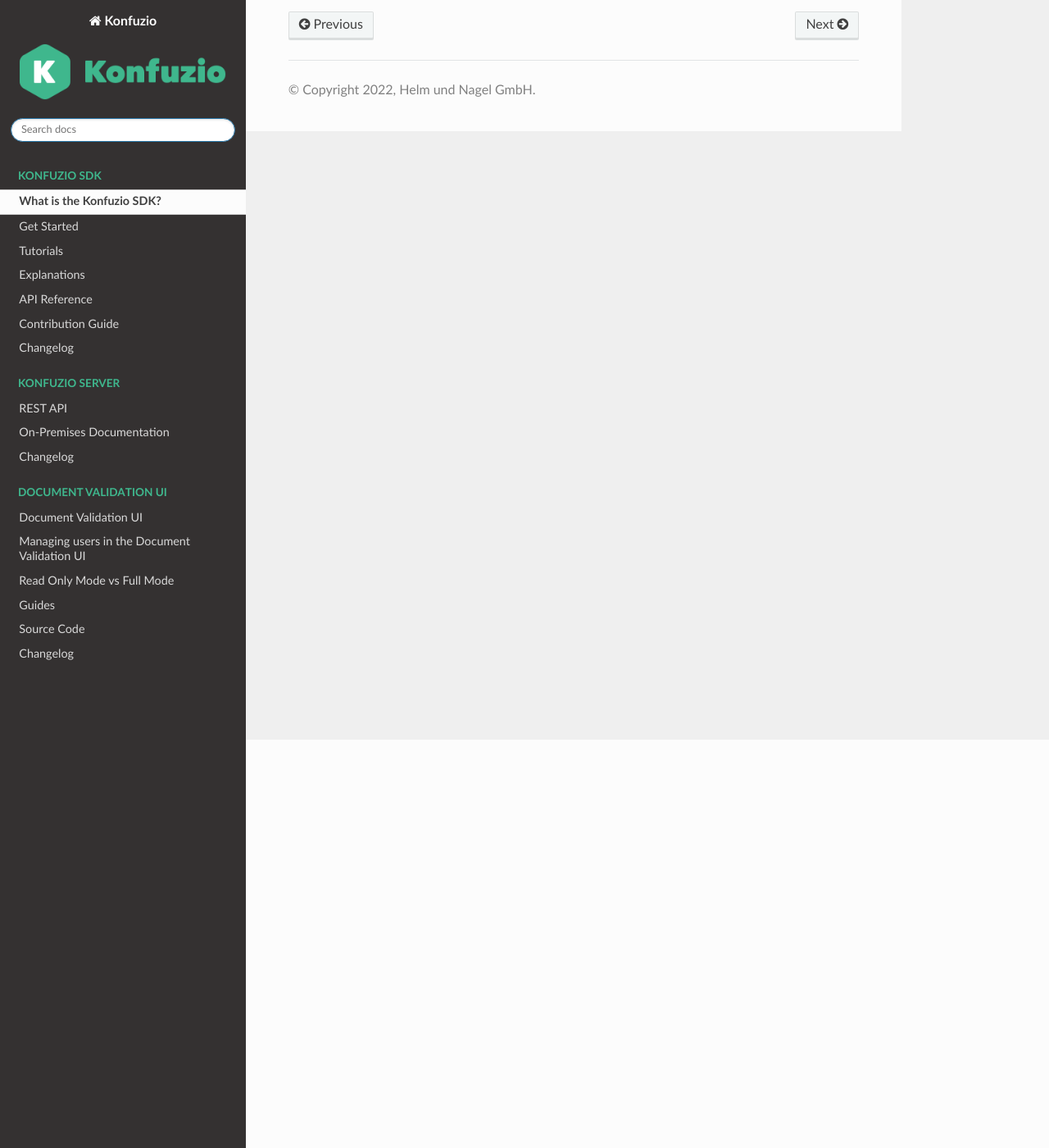
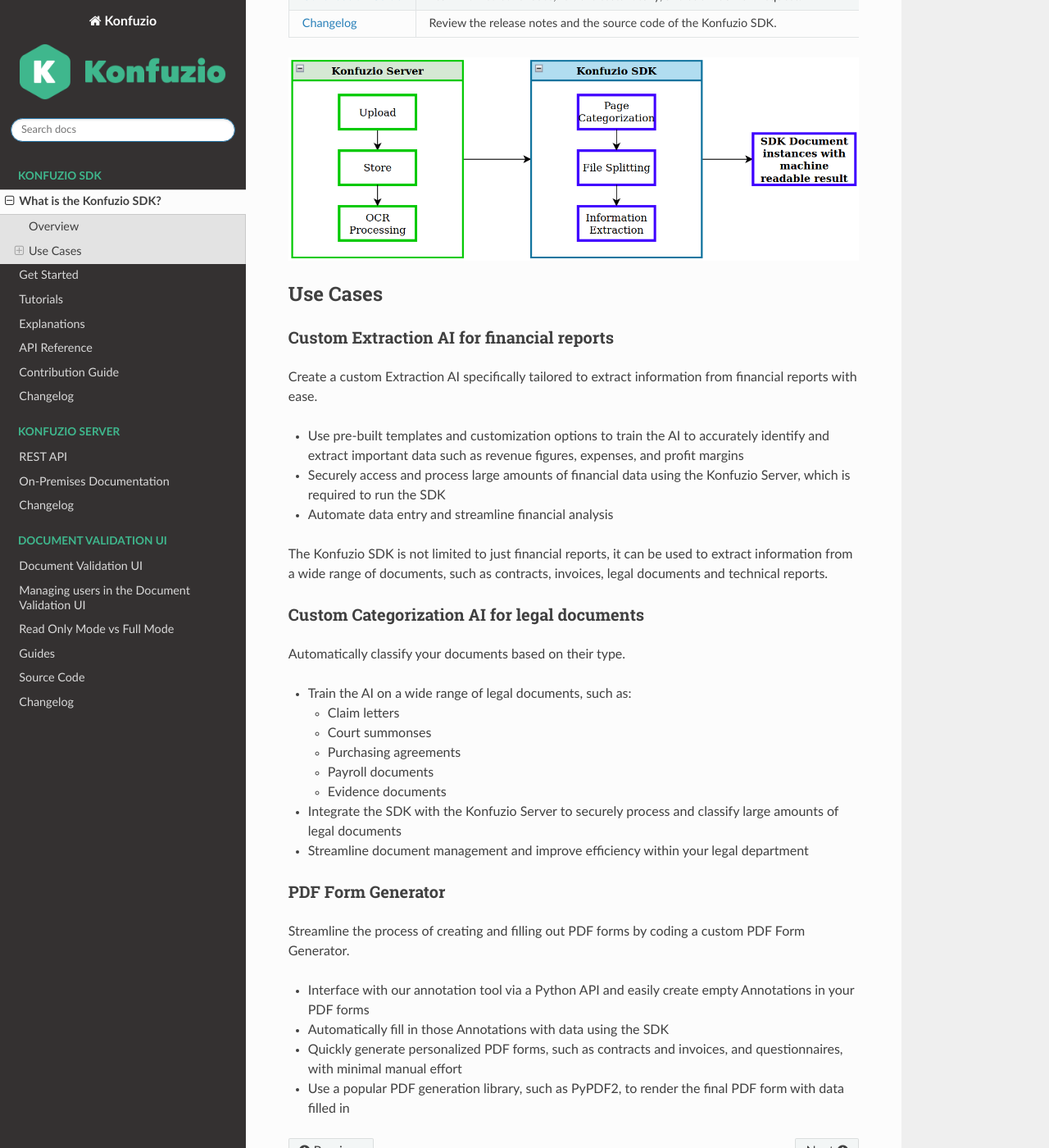
Before and after one commit to konfuzio-ai/konfuzio-sdk, a Sphinx documentation site: the page built from docs/sdk/index.md, in a window 1280 px wide and 1400 px high, scrolled down 498 px. Shown: the whole window at 82% size. Built offline with Sphinx 7.4.7 and the Read the Docs theme 2.0.0, drawn with Linux system fonts in a browser that asks for light colours; pages that are not in the unit, such as notebooks, are missing from menus.

Commit message:
Add use cases and diagram to SDK landing page

```diff
--- a/docs/sdk/index.md
+++ b/docs/sdk/index.md
@@ -1,4 +1,6 @@
 # What is the Konfuzio SDK?
+
+## Overview
 
 The Open Source Konfuzio Software Development Kit (Konfuzio SDK) provides a Python API to build custom document processes. For a quick introduction to the SDK, check out the [Quickstart](https://dev.konfuzio.com/sdk/home/index.html) section. Review the release notes and the source code on [GitHub](https://github.com/konfuzio-ai/konfuzio-sdk/releases).
 
@@ -10,3 +12,40 @@
 | [API Reference](sourcecode.html)                                  | Get to know all major Data Layer concepts of the Konfuzio SDK.                                              |
 | [Contribution Guide](contribution.html)                           | Learn how to contribute, run the tests locally, and submit a Pull Request.                                  |
 | [Changelog](https://github.com/konfuzio-ai/konfuzio-sdk/releases) | Review the release notes and the source code of the Konfuzio SDK.                                           |
+
+![sdk_pipeline](home/sdk_pipeline.png)
+
+## Use Cases
+
+### Custom Extraction AI for financial reports
+
+Create a custom Extraction AI specifically tailored to extract information from financial reports with ease.
+
+- Use pre-built templates and customization options to train the AI to accurately identify and extract important data such as revenue figures, expenses, and profit margins
+- Securely access and process large amounts of financial data using the Konfuzio Server, which is required to run the SDK
+- Automate data entry and streamline financial analysis
+
+The Konfuzio SDK is not limited to just financial reports, it can be used to extract information from a wide range of documents,
+such as contracts, invoices, legal documents and technical reports.
+
+### Custom Categorization AI for legal documents
+
+Automatically classify your documents based on their type.
+
+- Train the AI on a wide range of legal documents, such as:
+  - Claim letters
+  - Court summonses
+  - Purchasing agreements
+  - Payroll documents
+  - Evidence documents
+- Integrate the SDK with the Konfuzio Server to securely process and classify large amounts of legal documents
+- Streamline document management and improve efficiency within your legal department
+
+### PDF Form Generator
+
+Streamline the process of creating and filling out PDF forms by coding a custom PDF Form Generator.
+
+- Interface with our annotation tool via a Python API and easily create empty Annotations in your PDF forms
+- Automatically fill in those Annotations with data using the SDK
+- Quickly generate personalized PDF forms, such as contracts and invoices, and questionnaires, with minimal manual effort
+- Use a popular PDF generation library, such as PyPDF2, to render the final PDF form with data filled in
```
Also changed, not shown: docs/sdk/home/sdk_pipeline.png (added).
